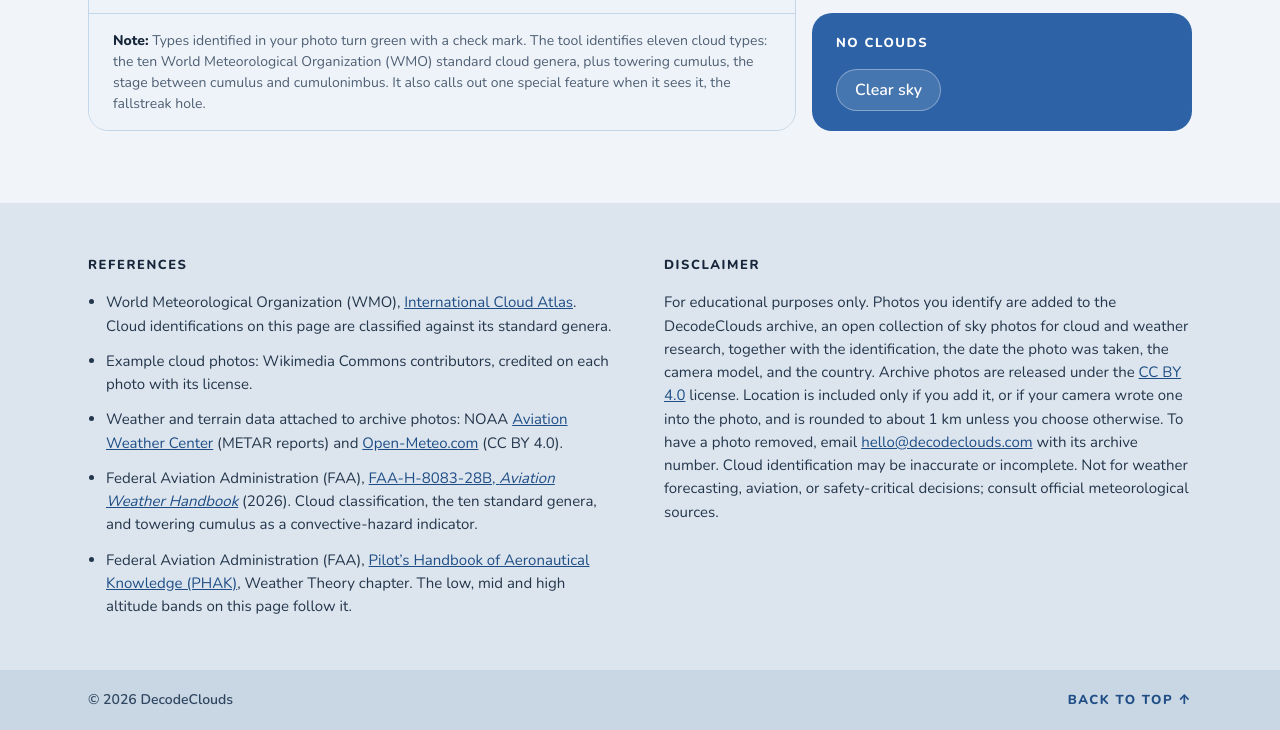
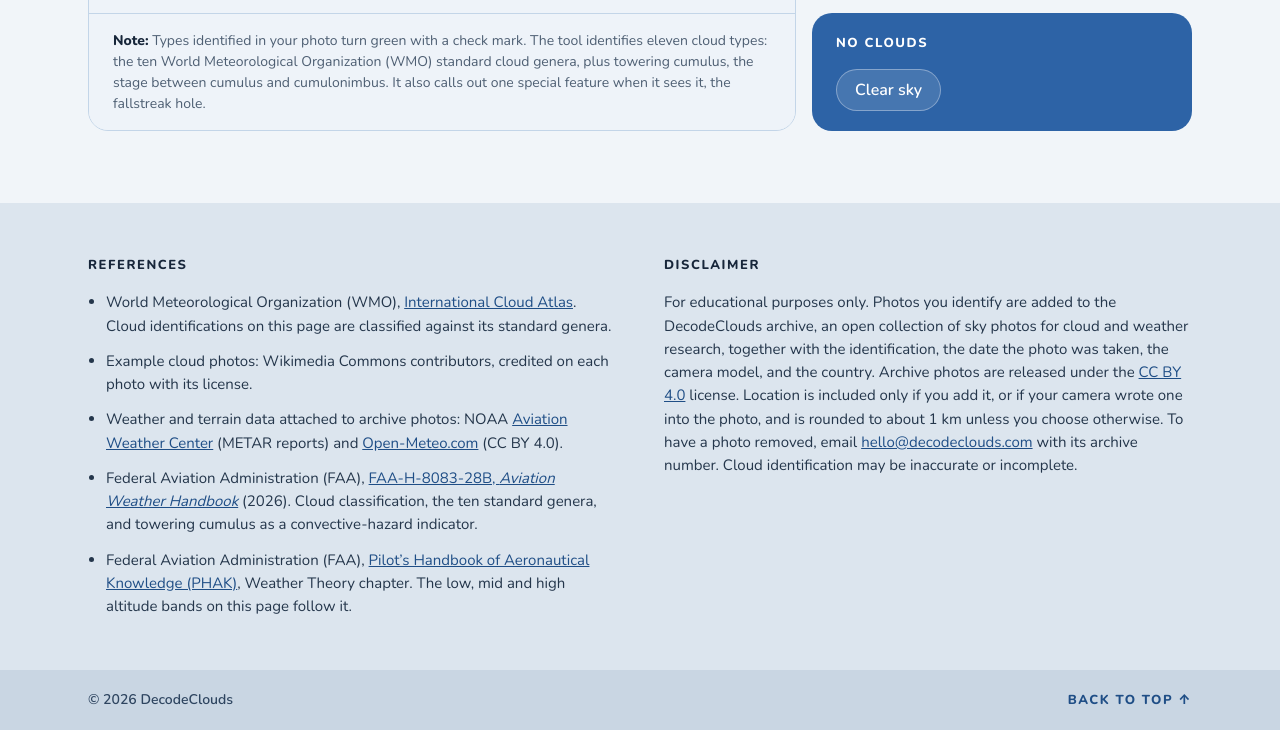
Before and after one commit to zwubbena/decodeclouds, a plain HTML site: page index.html in a window 1280 px wide. Shown: the part 915-1645 px from the top of the page. Drawn offline with Linux system fonts and the light colour scheme.

Commit message:
Disclaimer: forecasting/aviation sentence removed

```diff
--- a/index.html
+++ b/index.html
@@ -105,7 +105,7 @@
         <li>Federal Aviation Administration (FAA), <a href="https://www.faa.gov/regulations_policies/handbooks_manuals/aviation/faa-h-8083-25c.pdf" target="_blank" rel="noopener">Pilot&rsquo;s Handbook of Aeronautical Knowledge (PHAK)</a>, Weather Theory chapter. The low, mid and high altitude bands on this page follow it.</li>
       </ul></div>
     <div id="disclaimer"><h2>Disclaimer</h2>
-      <p>For educational purposes only. Photos you identify are added to the DecodeClouds archive, an open collection of sky photos for cloud and weather research, together with the identification, the date the photo was taken, the camera model, and the country. Archive photos are released under the <a href="https://creativecommons.org/licenses/by/4.0/" target="_blank" rel="noopener">CC BY 4.0</a> license. Location is included only if you add it, or if your camera wrote one into the photo, and is rounded to about 1 km unless you choose otherwise. To have a photo removed, email <a href="#top" id="disclaimer-mail">hello at decodeclouds.com</a> with its archive number. Cloud identification may be inaccurate or incomplete. Not for weather forecasting, aviation, or safety-critical decisions; consult official meteorological sources.</p></div>
+      <p>For educational purposes only. Photos you identify are added to the DecodeClouds archive, an open collection of sky photos for cloud and weather research, together with the identification, the date the photo was taken, the camera model, and the country. Archive photos are released under the <a href="https://creativecommons.org/licenses/by/4.0/" target="_blank" rel="noopener">CC BY 4.0</a> license. Location is included only if you add it, or if your camera wrote one into the photo, and is rounded to about 1 km unless you choose otherwise. To have a photo removed, email <a href="#top" id="disclaimer-mail">hello at decodeclouds.com</a> with its archive number. Cloud identification may be inaccurate or incomplete.</p></div>
   </div>
   <div class="bar"><div class="wrap"><span>&copy; 2026 DecodeClouds</span><a href="#top">Back to top &uarr;</a></div></div>
 </footer>
```
